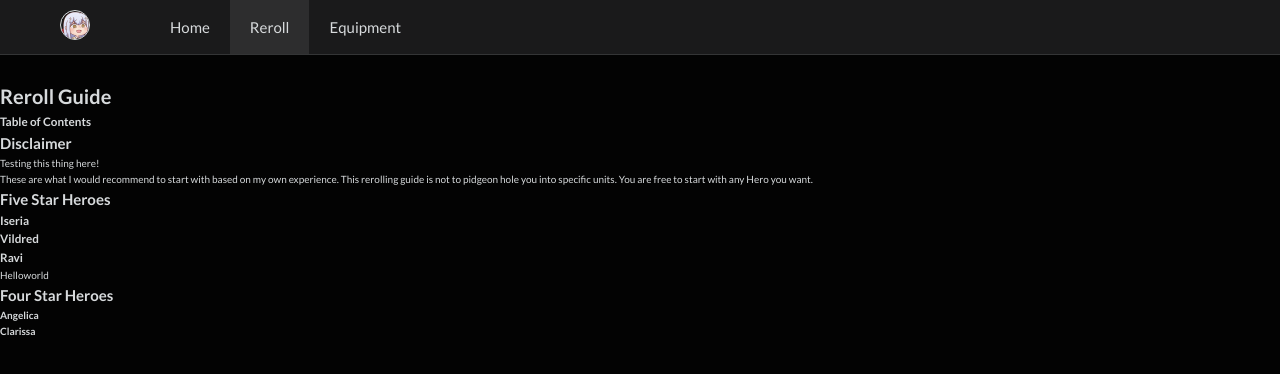
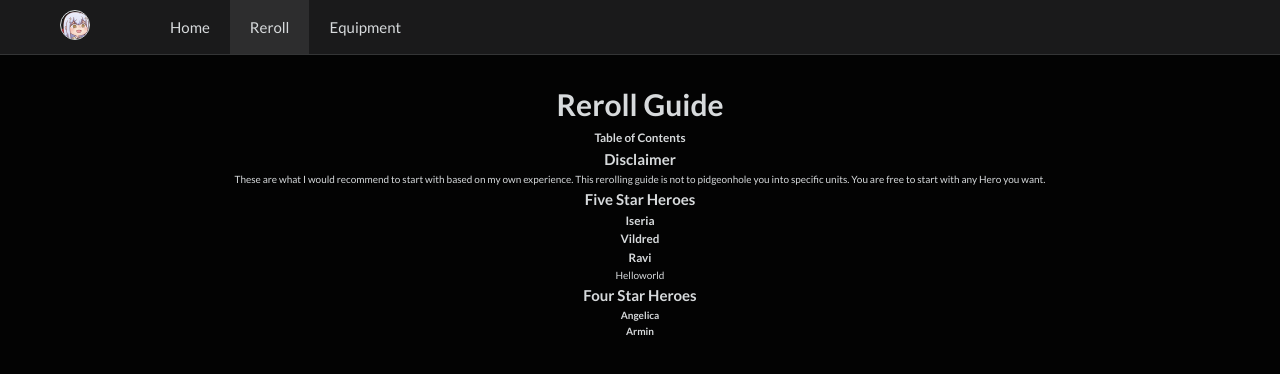
Before and after one commit to robertchou91/e7beginnerguide, a React (Create React App) app: page /reroll in a window 1280 px wide. Shown: the top 374 px of the page. Built offline with nearby package versions, Linux system fonts and the light colour scheme.

Commit message:
start working on reroll guide.

```diff
--- a/src/App.js
+++ b/src/App.js
@@ -6,7 +6,7 @@ import Reroll from './components/Reroll';
 import Equipment from './components/Equipment';
 import SideDrawer from './components/SideDrawer/SideDrawer';
 import BackDrop from './components/BackDrop/BackDrop';
-import './scss/style.scss';
+import './scss/main.scss';
 
 
 
--- a/src/components/Reroll.js
+++ b/src/components/Reroll.js
@@ -24,12 +24,12 @@ class Reroll extends Component {
 
 	render() {
 		const { heroes, selectedHero5, selectedHero4 } = this.state;
-		const { content } = rerolldata;
+		const { disclaimer } = rerolldata;
 
 		return (
-			<div>
-				<div>
-					<h1>Reroll Guide</h1>
+			<div className="reroll">
+				<div className="u-center-text">
+					<h1 className="reroll__title">Reroll Guide</h1>
 				</div>
 				<div>
 					<h3>Table of Contents</h3>
@@ -38,8 +38,7 @@ class Reroll extends Component {
 					<h2>Disclaimer</h2>
 				</div>
 				<div>
-					<p>{content}</p>
-					<p>These are what I would recommend to start with based on my own experience. This rerolling guide is not to pidgeon hole you into specific units. You are free to start with any Hero you want.</p>
+					<p>{disclaimer}</p>
 				</div>
 				<div>
 					<h2>Five Star Heroes</h2>
--- a/src/components/rerolldata.js
+++ b/src/components/rerolldata.js
@@ -1,5 +1,5 @@
 export const rerolldata = {
-	content: "Testing this thing here!"
+	disclaimer: "These are what I would recommend to start with based on my own experience. This rerolling guide is not to pidgeonhole you into specific units. You are free to start with any Hero you want."
 }
 
 
@@ -8,8 +8,8 @@ export const herodata = [
 		hero5good: "Iseria",
 		hero_details: [
 			{
-				reason1: "iseria1",
-				reason2: "iseria2"
+				reason1: "Extremely unique skill set where is is able to fully reset the cooldown of any ally's skill while also granting herself an extra turn.",
+				reason2: "She has the ability to apply a 2 turn Defense Break and Unbuffable. While Unbuffable might not be useful in PVE, it is an extremely powerful debuff for pvp. Defense Break is universally good in every situation barred bosses that have mechanics that makes debuffing them dangerous."
 			}
 		]
 	},
@@ -17,8 +17,8 @@ export const herodata = [
 		hero5good: "Vildred",
 		hero_details: [
 			{
-				reason1: "vildred1",
-				reason2: "vildred2"
+				reason1: "Arguably the best farmer in the game. Farming stages is important as it helps level your Phantasma in order to 6 star hero units and Vildred excels in this area. Extremely easy to gear due to Adventure's Path and Labyrinth providing gears that works well with him.",
+				reason2: "The only 5 star hero that has speed as his imprint. Very strong in pvp offense when it comes to cleaving."
 			}
 		]
 	},
@@ -26,8 +26,8 @@ export const herodata = [
 		hero5ok: "Ravi",
 		hero_details: [
 			{
-				reason1: "ravi1",
-				reason2: "ravi2"
+				reason1: "Her built-in sustain and combat readiness makes her one of the best unit to start out with as she can easily carry most contents the game has to offer.",
+				reason2: "She has high damage multipliers on her first skill, Slaugher, which makes bossing quite easy. Her third skill, Devil Drive, also allows fighting a boss with multiple enemies much more manageable as it decrease enemy combat readiness to 0 while also have a 75% chance of stunning."
 			}
 		]
 	},
@@ -35,17 +35,17 @@ export const herodata = [
 		hero4: "Angelica",
 		hero_details: [
 			{
-				reason1: "angelica1",
-				reason2: "angelica2"
+				reason1: "Immunity coverage for the entire team is very valuable when trying to clear Abyss floors and Labyrinth Raid. ",
+				reason2: "Have good burst heal on a rather short cooldown which allows new players more room for errors."
 			}
 		]
 	},
 	{
-		hero4: "Clarissa",
+		hero4: "Armin",
 		hero_details: [
 			{
-				reason1: "clarissa1",
-				reason2: "clarissa2"
+				reason1: "In my opinion one of the best tanks when it comes to clearing Abyss. Shield Wall provides team wide barriers for 3 turns while also healing based on target max hp. Flash of Light provides the needed hit chance down debuffs in abyss to prevent your team from taking too much damage.",
+				reason2: "A decent PVP stall tank that has 10% damage mitigation when Shield Wall is on cooldown."
 			}
 		]
 	}
--- a/src/scss/style.scss
+++ b/src/scss/main.scss
@@ -3,6 +3,7 @@
 @import "backdrop.scss";
 @import "breakpoints.scss";
 @import "color.scss";
+@import "reroll.scss";
 
 
 *,
@@ -29,6 +30,10 @@ body {
     //height 100vh?
     height: 100%;
     margin-top: 8rem;
+    padding: 0 8rem 0 8rem;
+    // work on this
+    // width: 120rem;
+    text-align: center;
 }
 
 
@@ -38,7 +43,6 @@ body {
     height: 100%;
 }
 
-
 a.active {
     background-color: $grey-highlight;
 }
--- /dev/null
+++ b/src/scss/reroll.scss
@@ -0,0 +1,7 @@
+//reroll page
+
+.reroll {
+    &__title {
+        font-size: 3rem;
+    }
+}
```
